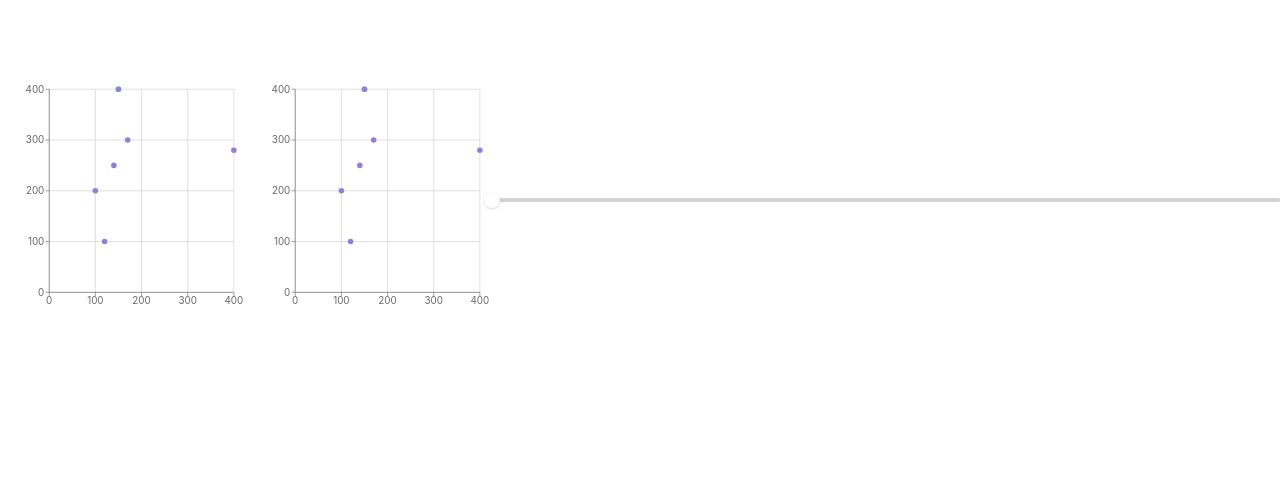
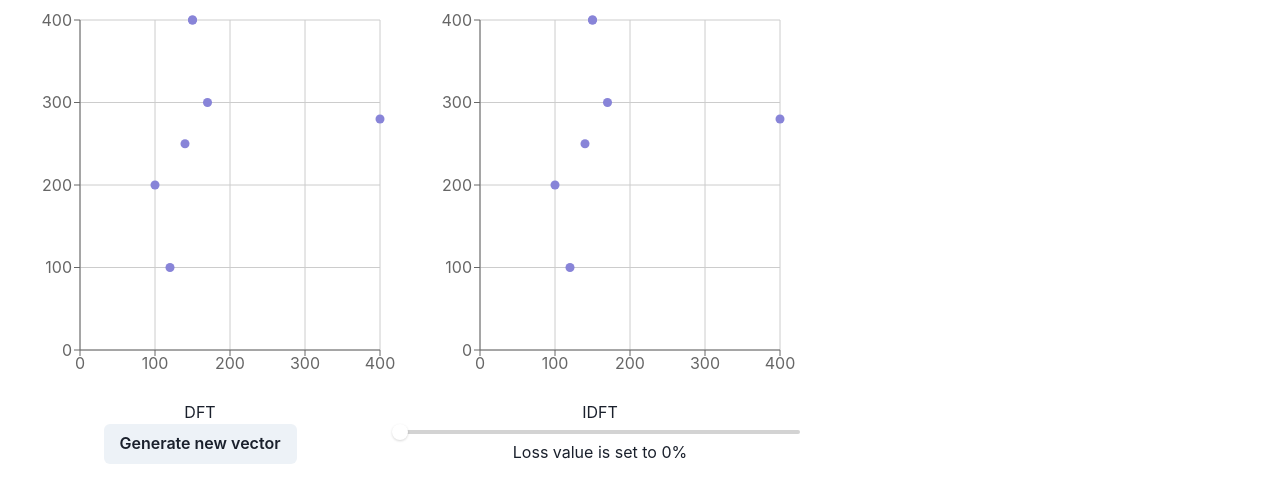
Before and after one commit to leisure-pursuit-projects/dft-idft-d3, a React (Create React App) app: page / in a window 1280 px wide. Shown: the top 502 px of the page. Built offline with nearby package versions, Linux system fonts and the light colour scheme.

Commit message:
add button, minor slider updates

```diff
--- a/src/App.css
+++ b/src/App.css
@@ -2,3 +2,9 @@
   display: flex;
   flex-direction: row;
 }
+
+.scatter-chart-container {
+  display: inherit;
+  flex-direction: column;
+  align-items: center;
+}
--- a/src/App.tsx
+++ b/src/App.tsx
@@ -1,4 +1,4 @@
-import React from 'react';
+import React, { useState } from 'react';
 import { CartesianGrid, Scatter, ScatterChart, XAxis, YAxis, } from 'recharts';
 import {
 	SCATTER_FILL_COLOR,
@@ -9,15 +9,49 @@ import {
 import { EScatterName } from './types/types';
 import { Slider, SliderFilledTrack, SliderThumb, SliderTrack } from '@chakra-ui/slider';
 import { Box } from '@chakra-ui/layout';
+import { Button } from '@chakra-ui/react';
 import './App.css';
 
 export function App () {
+	const [lossPercent, setLossPercent] = useState(0);
+
+	const SLIDER = (
+		<>
+			<Slider
+				defaultValue={ lossPercent }
+				min={ 0 }
+				max={ 100 }
+				step={ 1 }
+				onChangeEnd={ setLossPercent }
+			>
+				<SliderTrack bg={ 'lightgrey' }>
+					<Box
+						position={ 'relative' }
+						right={ 10 }
+					/>
+					<SliderFilledTrack bg="grey"/>
+				</SliderTrack>
+				<SliderThumb boxSize={ 4 }/>
+			</Slider>
+			<p>{ `Loss value is set to ${ lossPercent }%` }</p>
+		</>
+	)
+
+	const BUTTON = (
+		<Button onClick={ console.error }>
+			Generate new vector
+		</Button>
+	)
+
 	return (
 		<div className={ 'app' }>
 			{
 				Object.values(EScatterName).map((name) => (
+					<div
+						key={ name }
+						className={ 'scatter-chart-container' }
+					>
 						<ScatterChart
-						key={ name }
 							width={ SCATTER_SIDE_LENGTH }
 							height={ SCATTER_SIDE_LENGTH }
 							margin={ {
@@ -36,24 +70,13 @@ export function App () {
 								fill={ SCATTER_FILL_COLOR }
 							/>
 						</ScatterChart>
+						<p>
+							{ name }
+						</p>
+						{ name === 'DFT' ? BUTTON : SLIDER }
+					</div>
 				))
 			}
-			<Slider
-				defaultValue={ 0 }
-				min={ 0 }
-				max={ 100 }
-				step={ 1 }
-				onChangeEnd={ console.error }
-			>
-				<SliderTrack bg={ 'lightgrey' }>
-					<Box
-						position={ 'relative' }
-						right={ 10 }
-					/>
-					<SliderFilledTrack bg="grey"/>
-				</SliderTrack>
-				<SliderThumb boxSize={ 4 }/>
-			</Slider>
 		</div>
 	)
 }
```
Lines whose indentation alone changed are shown as unchanged.
